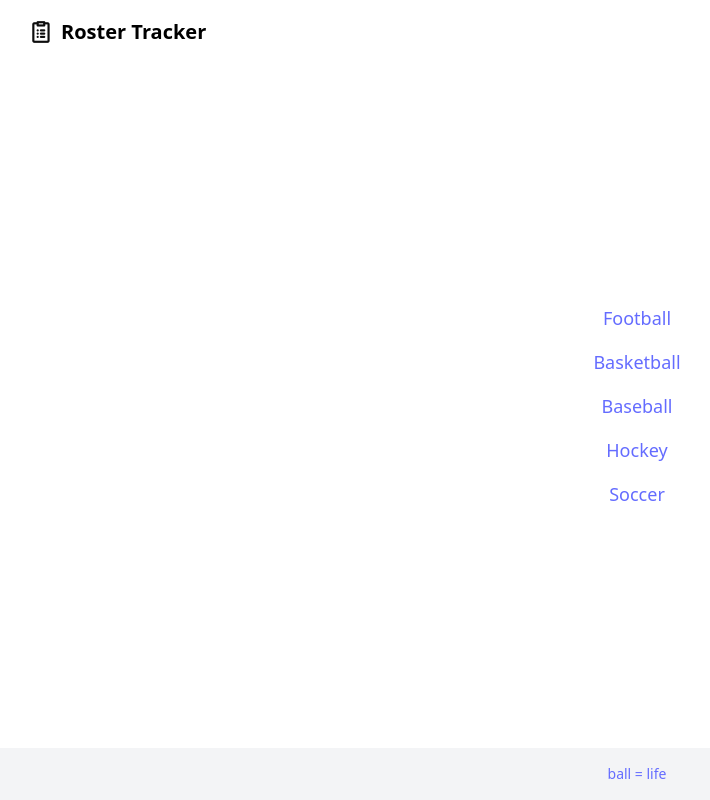
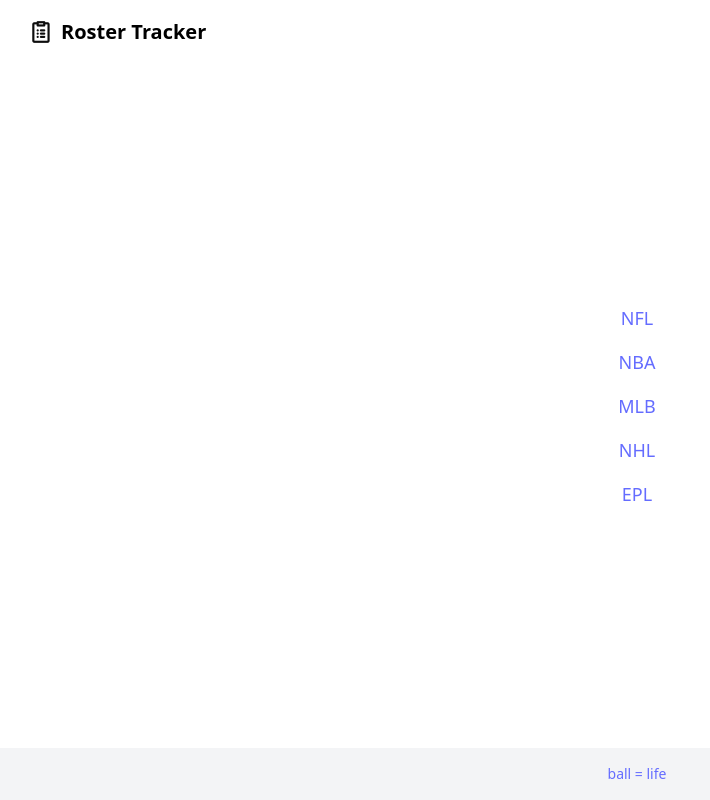
Before and after one commit to kevnkm/rosters, a React (Vite) app in the folder main/: page / in a window 1280 px wide. Shown: the whole page, without its empty margins (3-713 px from the left). Built offline with nearby package versions, Linux system fonts and the light colour scheme.

Commit message:
NavBar, League

```diff
--- a/main/src/App.tsx
+++ b/main/src/App.tsx
@@ -1,12 +1,14 @@
 import "./App.css";
 import { HashRouter, Routes, Route } from "react-router-dom";
 import Home from "./pages/Home";
+import League from "./pages/League";
 
 function App() {
   return (
     <HashRouter>
       <Routes>
         <Route path="/" element={<Home />} />
+        <Route path="/:sport" element={<League />} />
       </Routes>
     </HashRouter>
   );
--- /dev/null
+++ b/main/src/components/NavBar.tsx
@@ -0,0 +1,25 @@
+import React from "react";
+import { Link } from "react-router-dom";
+import logo from "../images/logo192.png";
+
+const NavBar: React.FC = () => {
+    return (
+        <nav className="bg-white p-4 h-16">
+            <div className="container mx-auto flex justify-between items-center h-full px-4">
+                <Link to="/" className="flex items-center">
+                    <img
+                        src={logo}
+                        alt="Logo"
+                        className="h-6 w-auto"
+                        draggable="false"
+                    />
+                    <span className="text-xl text-black font-bold font-dot-gothic-16 sm:inline ml-2">
+                        Roster Tracker
+                    </span>
+                </Link>
+            </div>
+        </nav>
+    );
+};
+
+export default NavBar;
--- a/main/src/pages/Home.tsx
+++ b/main/src/pages/Home.tsx
@@ -1,71 +1,30 @@
 import React from "react";
-import logo from "../images/logo192.png";
 import { Link } from "react-router-dom";
+import NavBar from "../components/NavBar";
 
 const Home: React.FC = () => {
     return (
         <div className="min-h-screen bg-white flex flex-col">
-            <nav className="bg-white p-4 h-16">
-                <div className="container mx-auto flex justify-between items-center h-full px-4">
-                    <Link to="/" className="flex items-center">
-                        <img
-                            src={logo}
-                            alt="Logo"
-                            className="h-6 w-auto"
-                            draggable="false"
-                        />
-                        <span className="text-xl text-black font-bold font-dot-gothic-16 sm:inline ml-2">
-                            Roster Tracker
-                        </span>
+            <NavBar />
+            <div className="flex flex-1 justify-center items-center space-x-8">
+                <div className="flex flex-col space-y-4">
+                    <Link to="/nfl" className="hover:underline text-blue-500 text-lg text-center">
+                        NFL
+                    </Link>
+                    <Link to="/nba" className="hover:underline text-blue-500 text-lg text-center">
+                        NBA
+                    </Link>
+                    <Link to="/mlb" className="hover:underline text-blue-500 text-lg text-center">
+                        MLB
+                    </Link>
+                    <Link to="/nhl" className="hover:underline text-blue-500 text-lg text-center">
+                        NHL
+                    </Link>
+                    <Link to="/epl" className="hover:underline text-blue-500 text-lg text-center">
+                        EPL
                     </Link>
                 </div>
-            </nav>
-
-            <div className="flex flex-1 justify-center items-center space-x-8">
-                <div className="flex flex-col space-y-4">
-                    <a
-                        href="https://www.nfl.com"
-                        target="_blank"
-                        rel="noopener noreferrer"
-                        className="hover:underline text-blue-500 text-lg text-center"
-                    >
-                        Football
-                    </a>
-                    <a
-                        href="https://www.nba.com"
-                        target="_blank"
-                        rel="noopener noreferrer"
-                        className="hover:underline text-blue-500 text-lg text-center"
-                    >
-                        Basketball
-                    </a>
-                    <a
-                        href="https://www.mlb.com/"
-                        target="_blank"
-                        rel="noopener noreferrer"
-                        className="hover:underline text-blue-500 text-lg text-center"
-                    >
-                        Baseball
-                    </a>
-                    <a
-                        href="https://www.nhl.com/"
-                        target="_blank"
-                        rel="noopener noreferrer"
-                        className="hover:underline text-blue-500 text-lg text-center"
-                    >
-                        Hockey
-                    </a>
-                    <a
-                        href="https://www.premierleague.com/"
-                        target="_blank"
-                        rel="noopener noreferrer"
-                        className="hover:underline text-blue-500 text-lg text-center"
-                    >
-                        Soccer
-                    </a>
-                </div>
             </div>
-
             <footer className="bg-gray-100 text-center text-gray-500 text-sm py-4">
                 <div className="flex flex-col sm:flex-row sm:justify-center sm:items-center space-y-2 sm:space-y-0 sm:space-x-4">
                     <div className="flex justify-center space-x-4">
--- /dev/null
+++ b/main/src/pages/League.tsx
@@ -0,0 +1,38 @@
+import React from "react";
+import { useParams } from "react-router-dom";
+import NavBar from "../components/NavBar";
+
+const leagueLinks: Record<string, string> = {
+    nfl: "https://www.nfl.com",
+    nba: "https://www.nba.com",
+    mlb: "https://www.mlb.com",
+    nhl: "https://www.nhl.com",
+    epl: "https://www.premierleague.com",
+};
+
+const League: React.FC = () => {
+    const { sport } = useParams<{ sport: string }>();
+    const link = leagueLinks[sport ?? ""];
+
+    return (
+        <div className="min-h-screen bg-white flex flex-col">
+            <NavBar />
+            <div className="flex flex-1 justify-center items-center">
+                {link ? (
+                    <a
+                        href={link}
+                        target="_blank"
+                        rel="noopener noreferrer"
+                        className="text-blue-500 text-lg underline"
+                    >
+                        {link}
+                    </a>
+                ) : (
+                    <p className="text-red-500 text-lg">Unknown sport: {sport}</p>
+                )}
+            </div>
+        </div>
+    );
+};
+
+export default League;
```
